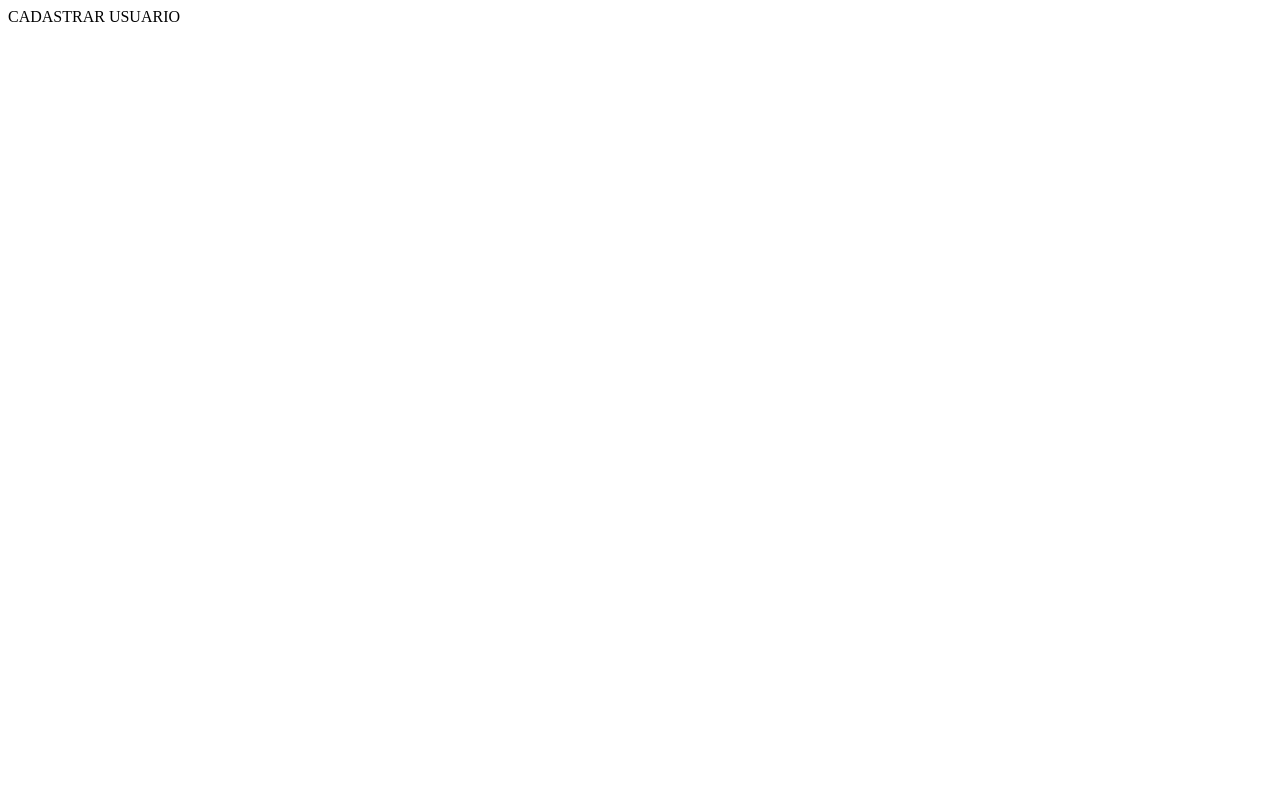
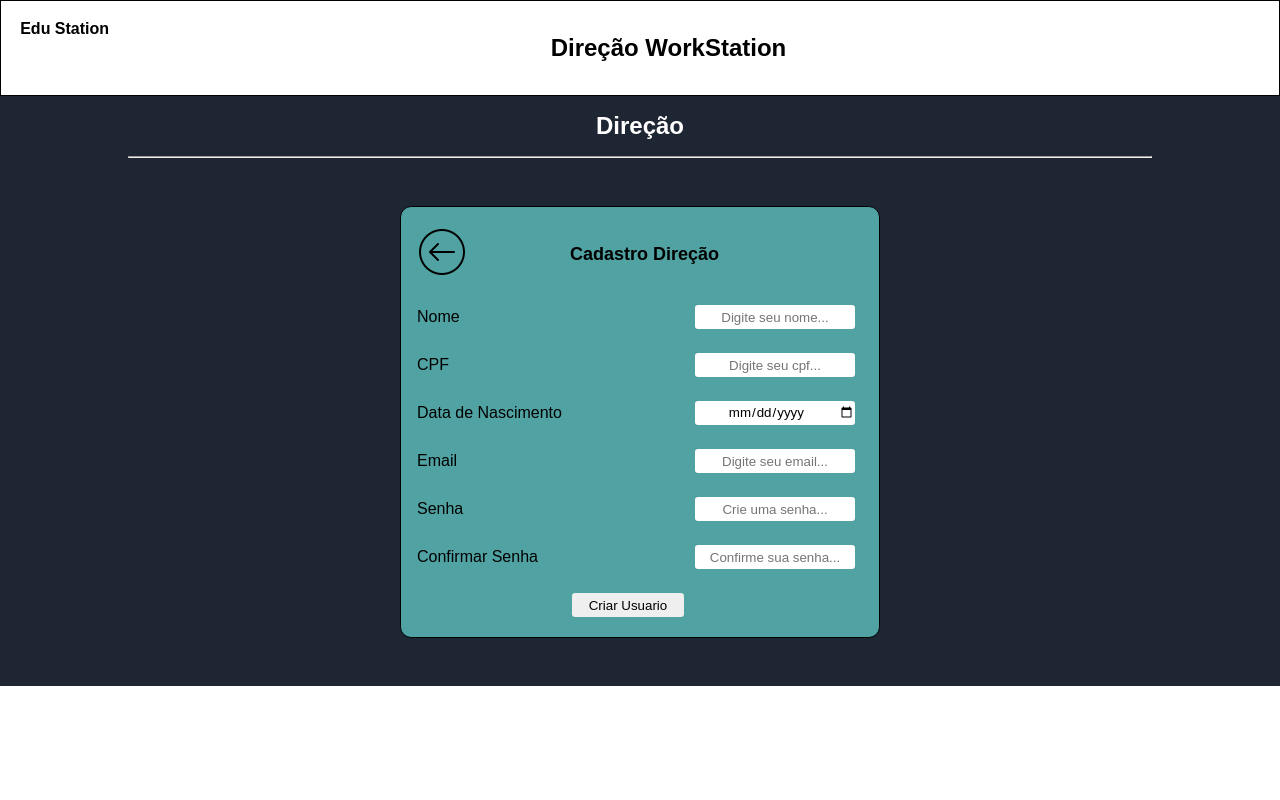
Before and after one commit to SrJohn369/SysWebSchoolManagement, a Django app: page /cadastro_direcao/ in a window 1280 px wide. Before the commit the page is almost empty. Run offline with Django 5.2, Linux system fonts and the light colour scheme.

Commit message:
Alteração(ões): v1.2.0 Tela de cadastro da direção foi criada

```diff
--- a/loginInicio/templates/base.html
+++ b/loginInicio/templates/base.html
@@ -14,7 +14,7 @@
     <header>
         <nav>
             <h4>Edu Station</h4>
-            <h2>Direção WorkStation</h2>
+            <h1>Direção WorkStation</h1>
             <div class="dropdown">
                 <img src={% static "img/icone_perfil.jpg" %} alt="perfil" class="dropbtn">
                 <div class="dropdown_menu">
--- /dev/null
+++ b/loginInicio/templates/cadDirecao.html
@@ -0,0 +1,46 @@
+{% extends "base.html" %}
+{% load static %}
+{% block estilos %}
+    <link rel="stylesheet" href={% static "css/cadDirecao.css" %}>
+{% endblock estilos %}
+{% block main %}
+    <main>
+        <h2>Direção</h2><hr>
+        <div class="infos">
+            <form method="post" class="infos_content">
+
+                <div class="title_form">
+                    <a href={% url "loginInicio:login_usuario" %}>
+                        <img src={% static "img/icons8-back-arrow-50.png" %} alt="Voltar" aria-details="Voltar">
+                    </a>
+                    <p>Cadastro Direção</p>
+                </div>
+                <div class="infos_content_grupo">
+                    <label for="nome">Nome</label>
+                    <input type="text" name="nome" id="nomeCad" placeholder="Digite seu nome...">
+                </div>
+                <div class="infos_content_grupo">
+                    <label for="cpf">CPF</label>
+                    <input type="text" name="cpf" id="cpfCad" placeholder="Digite seu cpf...">
+                </div>
+                <div class="infos_content_grupo">
+                    <label for="Data de Nascimento">Data de Nascimento</label>
+                    <input type="date" name="Data de Nascimento" id="dateCad">
+                </div>
+                <div class="infos_content_grupo">
+                    <label for="Email">Email</label>
+                    <input type="email" name="Email" id="emailCad" placeholder="Digite seu email...">
+                </div>
+                <div class="infos_content_grupo">
+                    <label for="Senha">Senha</label>
+                    <input type="password" name="Senha" id="senhaCad" placeholder="Crie uma senha...">
+                </div>
+                <div class="infos_content_grupo">
+                    <label for="Confirmar Senha">Confirmar Senha</label>
+                    <input type="password" name="Confirmar Senha" id="confrmSenhaCad" placeholder="Confirme sua senha...">
+                </div>
+                <input type="submit" value="Criar Usuario">
+            </form>
+        </div>
+    </main>
+{% endblock main %}
--- a/loginInicio/templates/cadDireção.html
+++ /dev/null
@@ -1 +0,0 @@
-CADASTRAR USUARIO
--- a/loginInicio/views.py
+++ b/loginInicio/views.py
@@ -35,7 +35,7 @@ def login_usuario(request):
 @csrf_protect
 def cadDirecao(request):
     if request.method == 'GET':
-        return render(request, 'cadDireção.html')
+        return render(request, 'cadDirecao.html')
 
 
 def escSenha(request):
--- a/static/css/base.css
+++ b/static/css/base.css
@@ -1,17 +1,9 @@
+/* GERAL */
 :root{
     --cor-infos: #51A3A3;
     --cor-main: #1F2633;
     --cor-links: black;
 }
-
-main{
-    background-color: var(--cor-main);
-}
-
-a{
-    color: var(--cor-links);
-}
-
 *{
     font-family: Arial, Helvetica, sans-serif;
     margin: 0;
@@ -21,23 +13,52 @@ a{
     text-decoration: none;
 }
 
+/* TAGS */
+main{
+    display: flex;
+    flex-direction: column;
+    justify-content: center;
+    background-color: var(--cor-main);
+
+    h2{
+        justify-content: center;
+        align-self: center;
+        color: white;
+        margin: 1rem;
+    }
+    hr{
+        width: 80%;
+        align-self: center;
+    }
+}
+a{
+    color: var(--cor-links);
+}
 nav{
     display: flex;
     justify-content: space-between;
     border: 0.1rem black solid;
     padding: 1.2rem;
+    height: 6rem;
 
     img{
         width: 4rem;
         border-radius: 5rem;
         display: none;
     }
-    h2{
+    h1{
         justify-self: center;
         align-self: center;
     }
 }
+span{
+    height: 0;
+    font-size: 0.8rem;
+    color: red;
+    display: none;
+}
 
+/* CLASSES */
 /* Estilo para o container do dropdown */
 .dropdown{
     margin-right: 2rem;
@@ -66,5 +87,76 @@ nav{
     }
 }
 .infos{
+    text-align: center;
+    align-self: center;
+    align-content: center;
+    width: 20rem;
+    height: 21rem;
+    border: 0.1rem black solid;
+    border-radius: 0.7rem;
     background-color: var(--cor-infos);
 }
+.infos_content{
+    display: flex;
+    flex-direction: column;
+    gap: 1.5rem;
+
+    .infos_content_grupo{
+        display: flex;
+        justify-content: space-between;
+        align-items: center;
+    }
+    a{
+        align-self: flex-end;
+        margin-right: 1rem;
+    }
+    input{
+        text-align: center;
+        width: 10rem;
+        height: 1.5rem;
+        margin-right: 1.5rem;
+        border-radius: 0.2rem;
+        border: none;
+    }
+    input[type=submit]{
+        text-align: center;
+        width: 3.5rem;
+        align-self: center;
+        border-radius: 0.2rem;
+        border: none;
+    }
+    label{
+        margin-left: 1rem;
+    }
+    p{
+        font-size: large;
+        font-weight: bold;
+    }
+}
+.title_form{
+    display: flex;
+    flex-direction: row;
+    align-items: center;
+    justify-content: space-between;
+
+    a{
+        margin-left: 1rem;
+    }
+    p{
+        margin-right: 10rem;
+    }
+}
+
+/* IDs */
+#carregamento {
+    position: fixed;
+    z-index: 999;
+    width: 100%;
+    height: 100%;
+    background: rgba(0,0,0,0.5);
+    justify-content: center;
+    align-items: center;
+    color: white;
+    font-size: 2em;
+    display: none;
+}
--- /dev/null
+++ b/static/css/cadDirecao.css
@@ -0,0 +1,8 @@
+.infos{
+    margin: 3rem;
+    width: 30rem;
+    height: 27rem;
+}
+.infos_content input[type=submit]{
+    width: 7rem;
+}
```
Also changed, not shown: static/css/login.css (+0 -69 lines), static/img/icons8-back-arrow-50.png (added).
